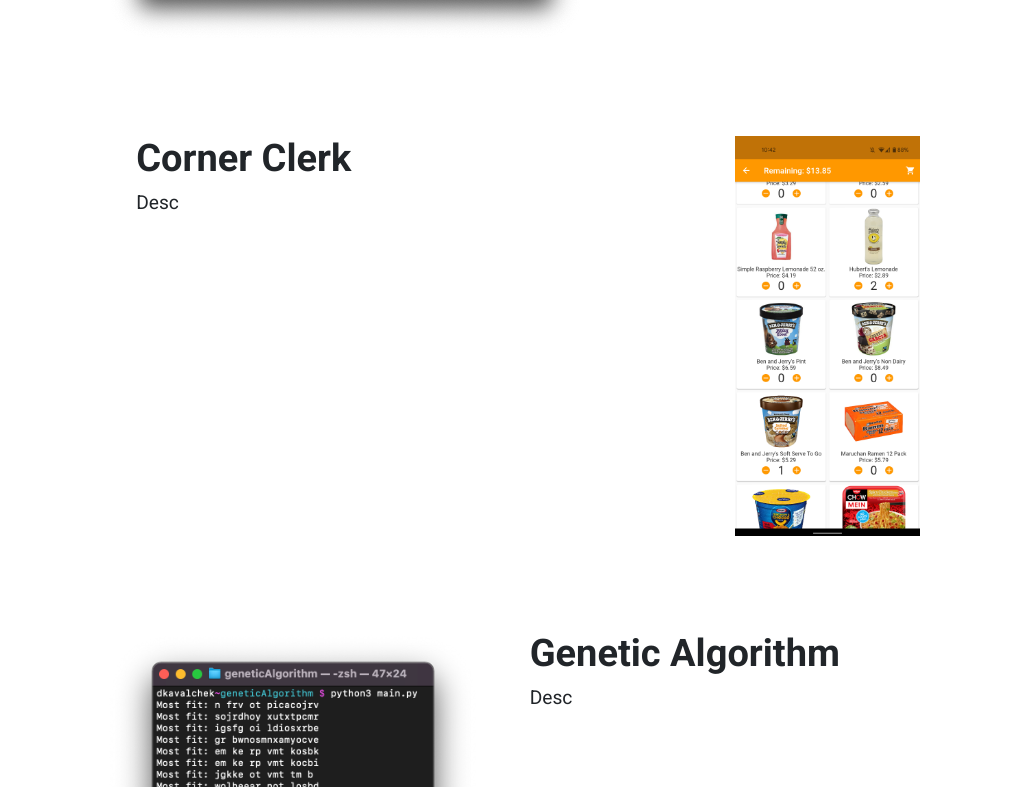
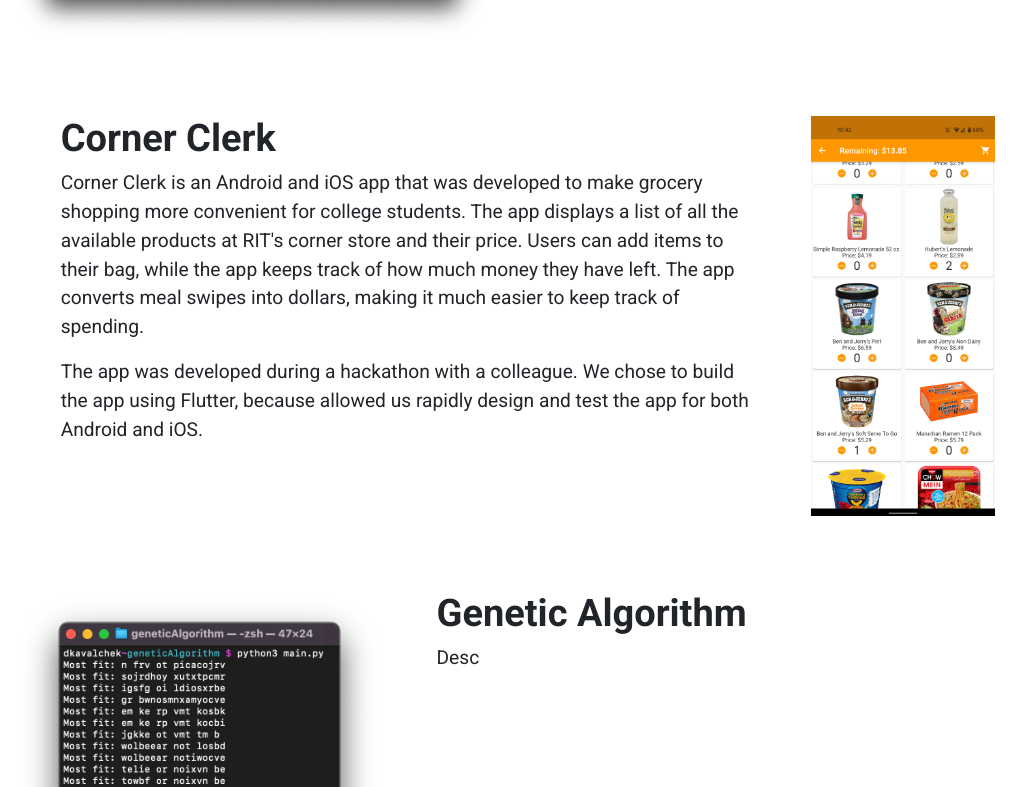
Before and after one commit to devkav/personalWebsite, a React (Create React App) app: page / in a window 1280 px wide. Shown: the part 2833-3620 px from the top of the page, without its empty margins (127-1153 px from the left). Built offline with nearby package versions, Linux system fonts and the light colour scheme.

Commit message:
updated descriptions and styling

```diff
--- a/src/components/ProjectDisplay.jsx
+++ b/src/components/ProjectDisplay.jsx
@@ -19,13 +19,20 @@
             displayClassNames += " project-display-no-flip"
         }
 
+        let paragraphs = []
+
+        for (let i = 0; i < description.length; i++) {
+            let current = description[i]
+            paragraphs.push(<p>{current}</p>)
+        }
+
         let imageDisplay = (<div className='project-display-image'>
             <img src={image} />
         </div>)
 
         let textDisplay = (<div className='project-display-text'>
             <h3>{title}</h3>
-            <p>{description}</p>
+            {paragraphs}
         </div>)
 
         if (flipped) {
--- a/src/pages/Projects.jsx
+++ b/src/pages/Projects.jsx
@@ -11,19 +11,28 @@
             {
                 title: "Artist Portfolio",
                 image: "xsjScreenshot.png",
-                description: "Desc",
+                description: ["Desc"],
                 tags: ["ReactJS", "Firebase", "Web Development"],
                 githubLink: "https://github.com/DevanTurtle7/xavier-portfolio"
             }, {
                 title: "Corner Clerk",
                 image: "clayhackScreenshot.png",
-                description: "Desc",
+                description: [`Corner Clerk is an Android and iOS app that was developed to
+                    make grocery shopping more convenient for college students. The app
+                    displays a list of all the available products at RIT's corner store and
+                    their price. Users can add items to their bag, while the app keeps track
+                    of how much money they have left. The app converts meal swipes into
+                    dollars, making it much easier to keep track of spending.`,
+                    "The app was developed during a hackathon with a colleague. We chose to " +
+                    "build the app using Flutter, because allowed us rapidly design and test " +
+                    "the app for " +
+                    "both Android and iOS."],
                 tags: ["Flutter", "Firestore", "Mobile Development"],
                 githubLink: "https://github.com/DevanTurtle7/clayHack2020"
             }, {
                 title: "Genetic Algorithm",
                 image: "geneticAlgorithmScreenshot.png",
-                description: "Desc",
+                description: ["Desc"],
                 tags: ["Python", "Machine Learning", "Test Driven Development"],
                 githubLink: "https://github.com/DevanTurtle7/geneticAlgorithm"
             }
@@ -33,7 +42,8 @@
             {
                 title: "Full Stack Chat",
                 description: "Desc",
-                tags: ["ReactJS", "Python", "JavaScript", "PostgreSQL", "Flask", "REST APIs", "Test Driven Development"],
+                tags: ["ReactJS", "Python", "JavaScript", "PostgreSQL", "Flask",
+                    "REST APIs", "Test Driven Development"],
                 githubLink: "https://github.com/DevanTurtle7/full-stack-chat"
             }, {
                 title: "Spotify Hue",
--- a/src/style/Projects.css
+++ b/src/style/Projects.css
@@ -133,8 +133,8 @@
 .project-display-image {
     display: flex;
     flex-flow: row;
-    justify-content: end;
-    margin-bottom: 20px;
+    justify-content: center;
+    align-items: center;
 }
 
 .project-display-no-flip .project-display-image {
@@ -167,13 +167,21 @@
     .project-display-no-flip {
         display: flex;
         flex-flow: column;
-        align-items: center;
     }
 
     .project-display-flipped {
         display: flex;
         flex-flow: column-reverse;
+    }
+
+    .project-display {
         align-items: center;
+    }
+
+    .project-display-text, .project-display-image {
+        margin-left: 0px !important;
+        margin-right: 0px !important;
+        margin-bottom: 20px;
     }
 }
 
```
